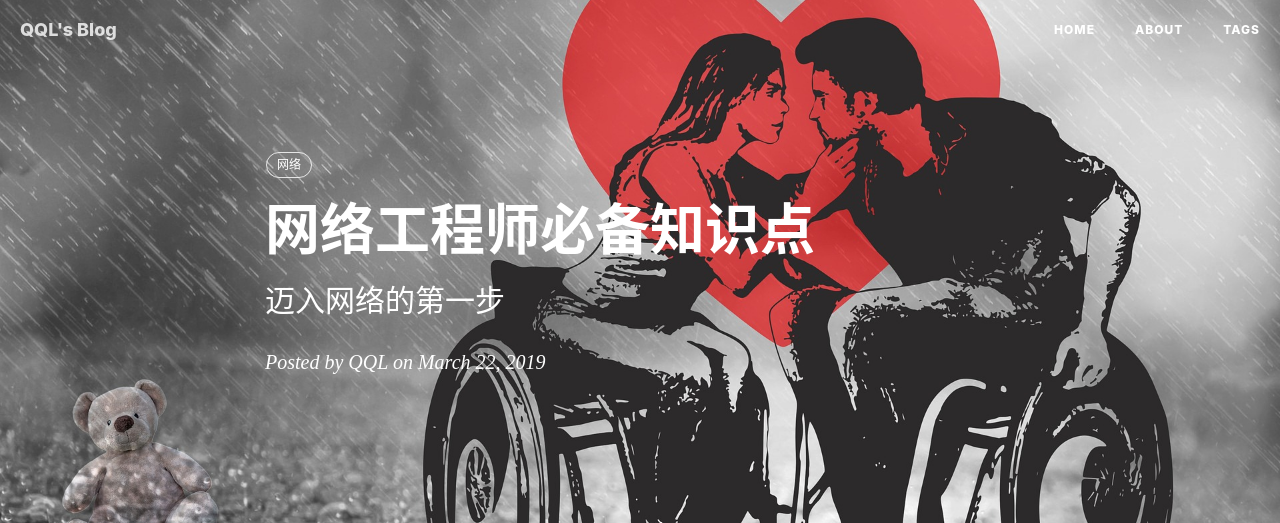
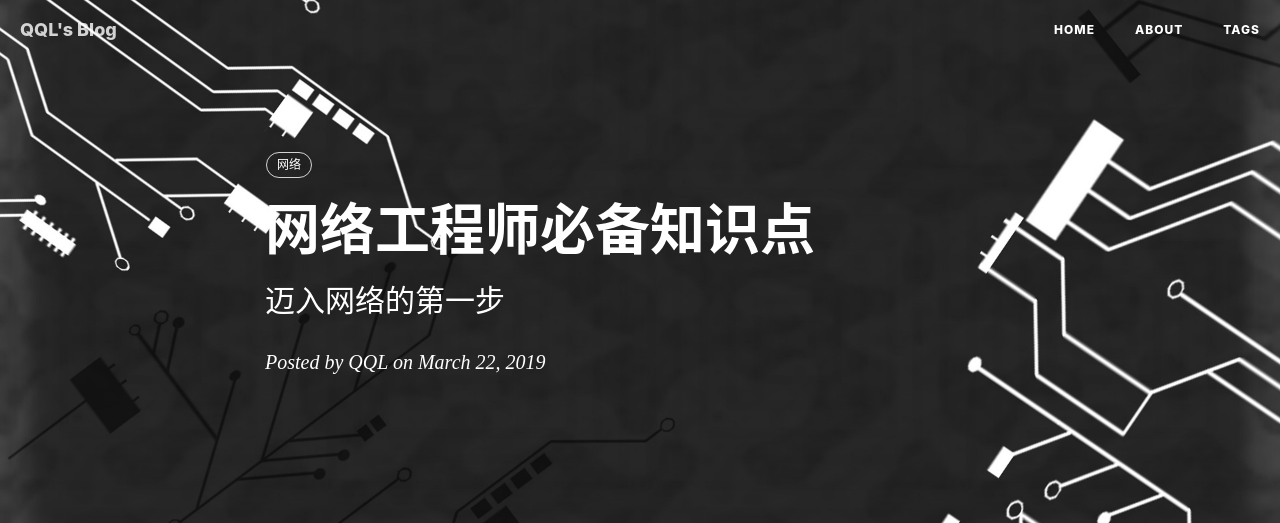
Before and after one commit to AnatkhQ/AnatkhQ.github.io, a Jekyll site: the page built from _posts/2019-3-22-网络工程师必备知识.md, in a window 1280 px wide. Shown: the top 523 px of the page. Built offline with Jekyll 4.4.1, drawn with Linux system fonts in a browser that asks for light colours; nearby versions of some CDN libraries; comment, search, counter and statistics services are not loaded; grey boxes are pictures that could not be loaded.

Commit message:
Update 2019-3-22-网络工程师必备知识.md

```diff
--- a/_posts/2019-3-22-网络工程师必备知识.md
+++ b/_posts/2019-3-22-网络工程师必备知识.md
@@ -4,7 +4,7 @@ title:      网络工程师必备知识点 				# 标题
 subtitle:   迈入网络的第一步 #副标题
 date:       2019-3-22 				# 时间
 author:     QQL 						# 作者
-header-img: img/love-3955618_1920.jpg 	#这篇文章标题背景图片
+header-img: img/background-2426328_1920.jpg 	#这篇文章标题背景图片
 catalog: true 						# 是否归档
 tags:								#标签
     - 网络
```
